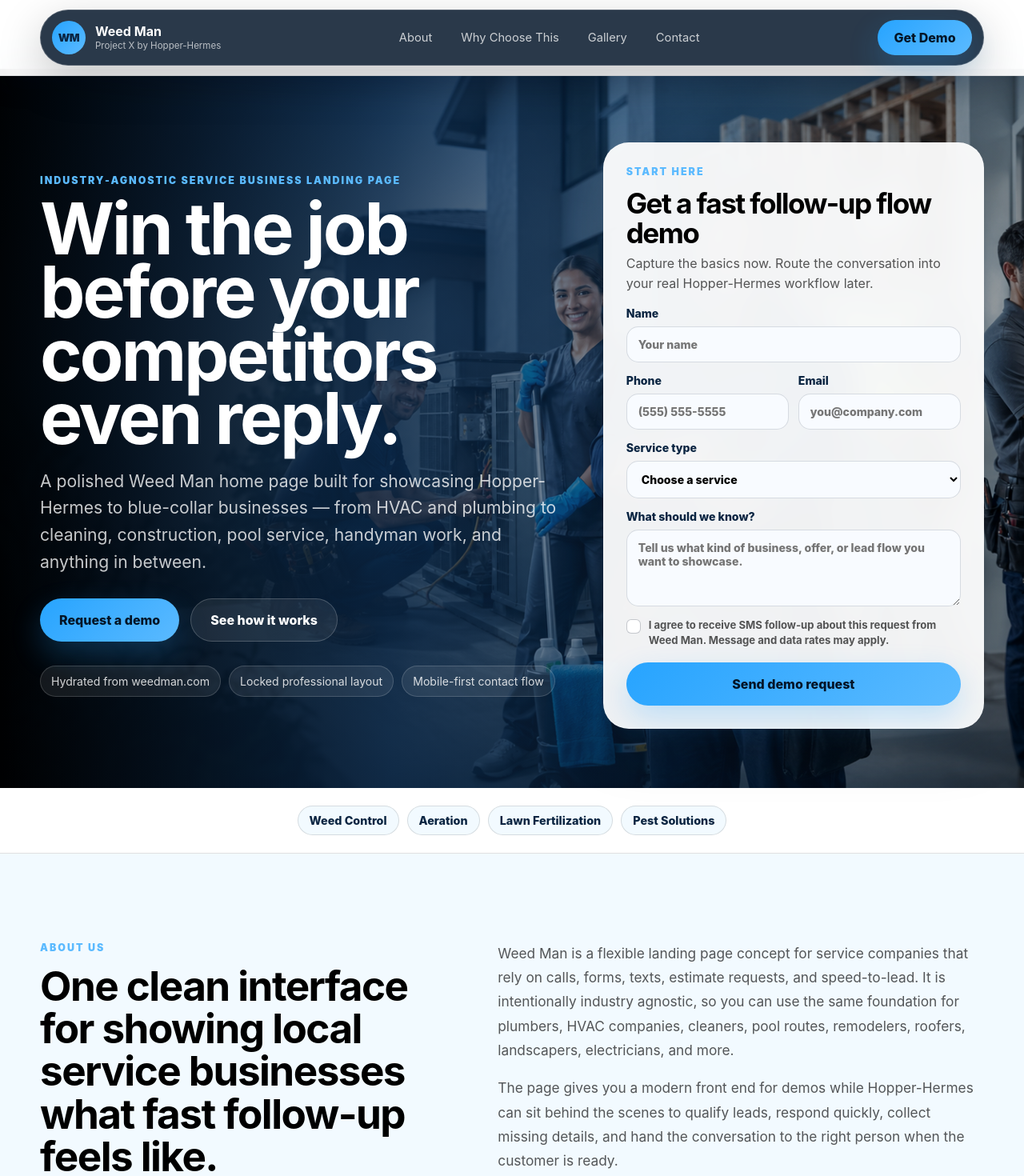
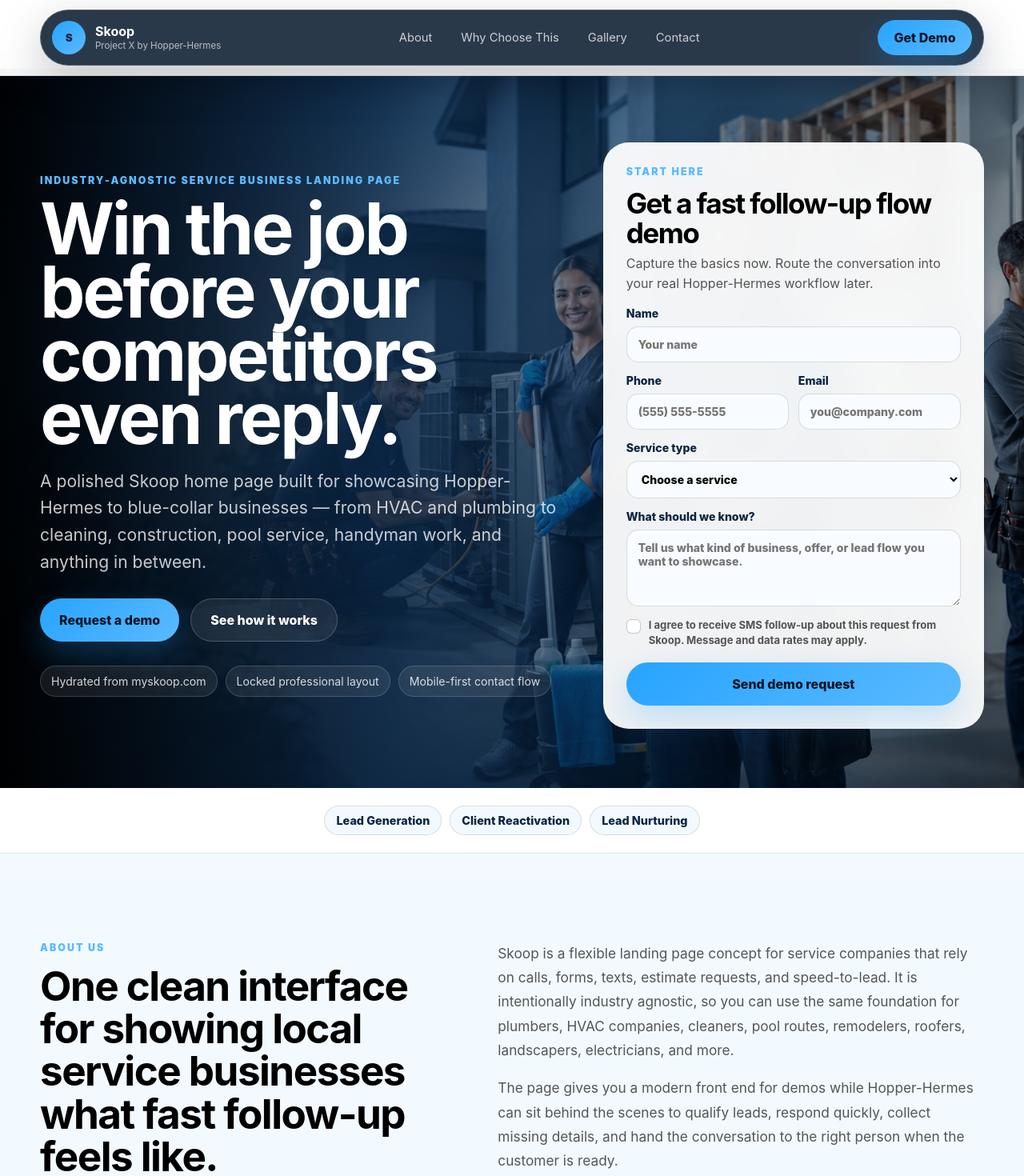
Before and after one commit to SoloRatRacer97/Hermes-Project-X-site, a Next.js app: page / in a window 1280 px wide. Shown: the top 1470 px of the page at 80% size. Built offline with nearby package versions, Linux system fonts and the light colour scheme.

Commit message:
chore: landing site update

```diff
--- a/app/project-x-config.ts
+++ b/app/project-x-config.ts
@@ -65,8 +65,8 @@ function createProjectXTheme({ primary, secondary }: { primary: HexColor; second
 }
 
 export const projectXConfig = {
-  hydratedFrom: "https://www.weedman.com/en-us/boise",
-  hydratedAt: "2026-05-27T23:45:37.525Z",
+  hydratedFrom: "https://myskoop.com/",
+  hydratedAt: "2026-06-09T20:59:35.457Z",
   templateContract: [
     "Keep the section order, component structure, and form fields consistent across instances.",
     "Only business labels, service options, image assets, and form routing should change per business.",
@@ -74,8 +74,8 @@ export const projectXConfig = {
     "Use professional local-service imagery for every instance; do not ship text-only or layout-rebuilt variants.",
   ],
   brand: {
-    name: "Weed Man",
-    mark: "WM",
+    name: "Skoop",
+    mark: "S",
     poweredBy: "Project X by Hopper-Hermes",
     footerDescription: "Fast follow-up interface powered by Hopper-Hermes.",
   },
@@ -84,8 +84,8 @@ export const projectXConfig = {
     secondary: "#0b2542",
   }),
   integration: {
-    formWebhookUrl: "https://hooks.zapier.com/hooks/catch/26623925/4bos6ew/",
-    formSource: "weed-man-boise",
+    formWebhookUrl: "https://hooks.zapier.com/hooks/catch/26623925/uj1eyis/",
+    formSource: "myskoop",
   },
   images: {
     hero: "/images/hero-blue-collar-team.png",
@@ -122,13 +122,12 @@ export const projectXConfig = {
     ] satisfies readonly ProjectXCarouselItem[],
   },
   industries: [
-    "Weed Control",
-    "Aeration",
-    "Lawn Fertilization",
-    "Pest Solutions"
+    "Lead Generation",
+    "Client Reactivation",
+    "Lead Nurturing"
   ],
   proofPoints: [
-    "Hydrated from weedman.com",
+    "Hydrated from myskoop.com",
     "Locked professional layout",
     "Mobile-first contact flow",
   ],
```
Also changed, not shown: .deploy-landing.json.
